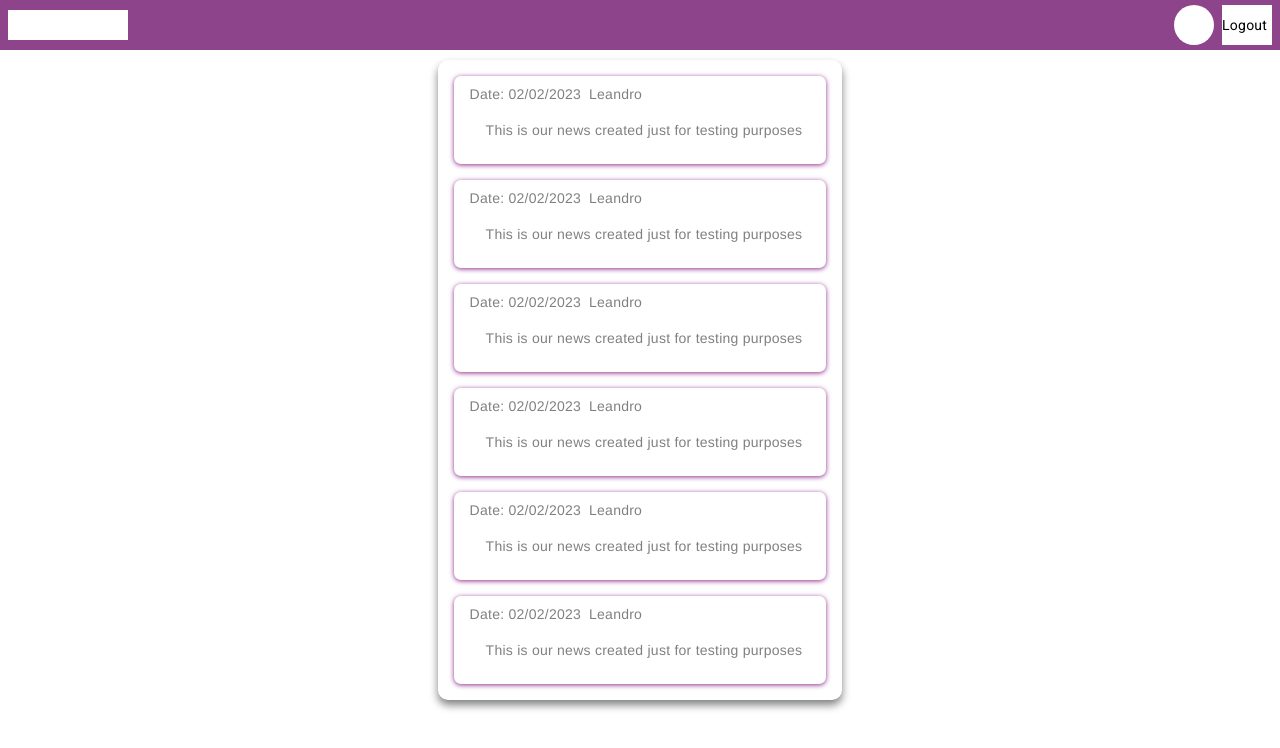
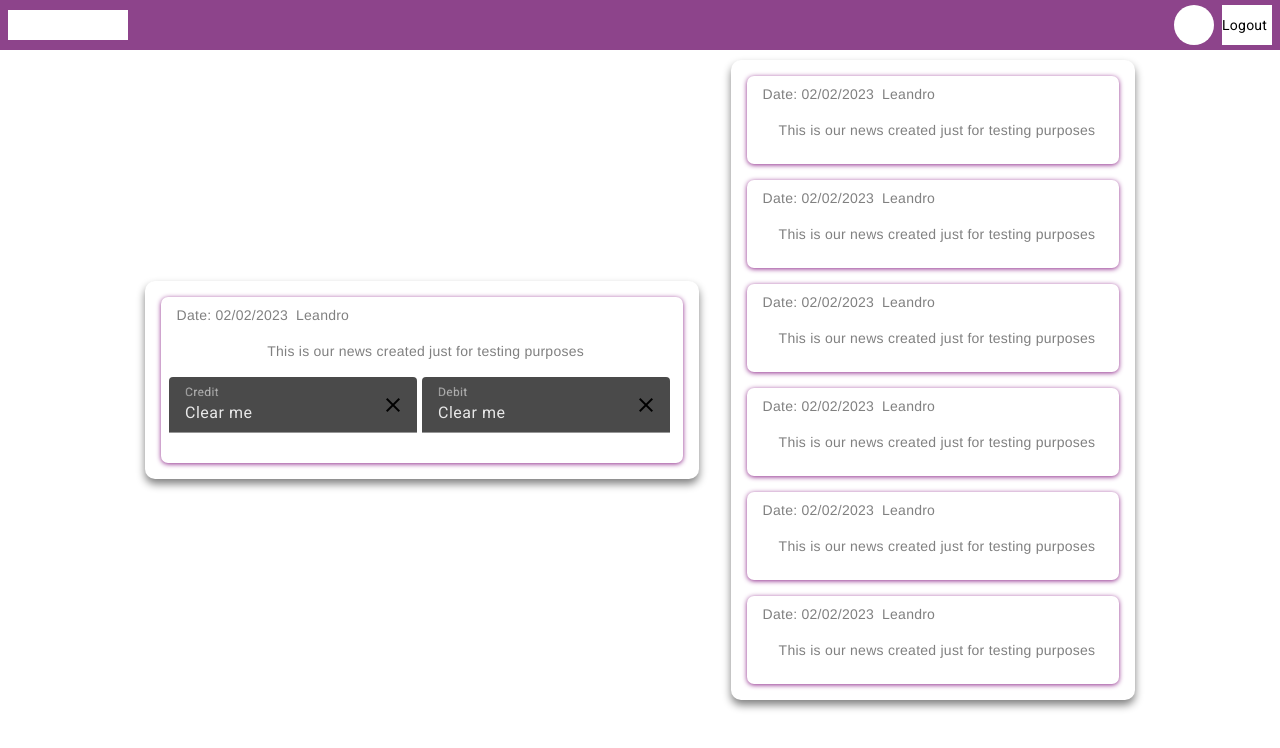
Before and after one commit to tercette/contractingProject, an Angular app: page /news in a window 1280 px wide. Shown: the top 748 px of the page. Built offline with nearby package versions, Linux system fonts and the light colour scheme.

Commit message:
inputs implemented

```diff
--- /dev/null
+++ b/src/app/auth/pages/movimentation/movimentation.component.html
@@ -0,0 +1,37 @@
+<div class="news-list">
+  <ng-container>
+    <div class="news">
+      <div class="head-news">
+        <div class="news-date">
+          Date: 02/02/2023
+        </div>
+        <div class="user">
+          Leandro
+        </div>
+      </div>
+      <div class="news-text">
+        This is our news created just for testing purposes
+      </div>
+
+      <mat-form-field class="example-form-field">
+        <mat-label>Credit</mat-label>
+        <input matInput type="text" [(ngModel)]="value">
+        <button *ngIf="value" matSuffix mat-icon-button aria-label="Clear" (click)="value=''">
+          <mat-icon>close</mat-icon>
+        </button>
+      </mat-form-field>
+
+      <mat-form-field class="example-form-field">
+        <mat-label>Debit</mat-label>
+        <input matInput type="text" [(ngModel)]="value">
+        <button *ngIf="value" matSuffix mat-icon-button aria-label="Clear" (click)="value=''">
+          <mat-icon>close</mat-icon>
+        </button>
+      </mat-form-field>
+
+      <div *ngIf="value !=='Clear me' && value.length >0 " style="display: flex; justify-content: center; ">
+        <button mat-raised-button color="warn">Warn</button>
+      </div>
+    </div>
+  </ng-container>
+</div>
--- /dev/null
+++ b/src/app/auth/pages/movimentation/movimentation.component.scss
@@ -0,0 +1,64 @@
+.news-list {
+  border-radius: 10px;
+  background: #fff;
+  box-shadow: 0 5px 8px 0 grey;
+  text-align: center;
+
+  transition: all 0.5s ease-in-out;
+  margin: 60px 16px;
+  overflow: auto;
+
+  .news {
+    border-radius: 7px;
+    background: #fff;
+    box-shadow: 0 1px 5px 0 #8f2a8b;
+    text-align: center;
+    margin: 16px;
+    padding: 8px;
+
+    .head-news {
+      display: flex;
+      .news-date {
+        font-size: 10;
+        font-family: 'Franklin Gothic Medium', 'Arial Narrow', Arial, sans-serif;
+        font-weight: normal;
+        color: grey;
+        opacity: 30;
+        margin-left: 8px;
+      }
+
+      .user {
+        font-size: 10;
+        font-family: 'Franklin Gothic Medium', 'Arial Narrow', Arial, sans-serif;
+        font-weight: normal;
+        color: grey;
+        opacity: 30;
+        margin-left: 8px;
+      }
+    }
+
+    .news-text{
+      font-size: 14;
+        font-family: 'Franklin Gothic Medium', 'Arial Narrow', Arial, sans-serif;
+        font-weight: 500;
+        color: grey;
+        margin-left: 8px;
+        padding: 1rem;
+    }
+
+  }
+}
+
+.example-form {
+  min-width: 150px;
+  max-width: 500px;
+  width: 100%;
+}
+
+.example-full-width {
+  width: 100%;
+}
+
+.example-form-field {
+  margin-right: 5px;
+}
--- /dev/null
+++ b/src/app/auth/pages/movimentation/movimentation.component.ts
@@ -0,0 +1,21 @@
+import { Component } from '@angular/core';
+import {FormControl, FormGroupDirective, NgForm, Validators} from '@angular/forms';
+import {ErrorStateMatcher} from '@angular/material/core';
+
+@Component({
+  selector: 'app-movimentation',
+  templateUrl: './movimentation.component.html',
+  styleUrls: ['./movimentation.component.scss']
+})
+export class MovimentationComponent implements ErrorStateMatcher {
+  value = 'Clear me';
+  isErrorState(control: FormControl | null, form: FormGroupDirective | NgForm | null): boolean {
+    const isSubmitted = form && form.submitted;
+    return !!(control && control.invalid && (control.dirty || control.touched || isSubmitted));
+  }
+
+  emailFormControl = new FormControl('', [Validators.required, Validators.email]);
+
+
+
+}
--- a/src/app/auth/pages/news/news.component.html
+++ b/src/app/auth/pages/news/news.component.html
@@ -1,6 +1,6 @@
 <app-navbar></app-navbar>
-
 <div class="news-content">
+  <app-movimentation></app-movimentation>
   <div class="news-list">
     <ng-container *ngFor="let item of newsList" >
       <div class="news">
--- a/src/app/auth/pages/news/news.component.ts
+++ b/src/app/auth/pages/news/news.component.ts
@@ -7,11 +7,9 @@ import { Component, OnInit } from '@angular/core';
 })
 export class NewsComponent implements OnInit {
 
-
   constructor(){}
 
   newsList!: Array<number>;
-
 
   ngOnInit(): void {
     const list = new Array<number>();
```
Also changed, not shown: src/app/app.module.ts (+8 -2 lines), 1 other file (tests, documents, lock files or other folders).
